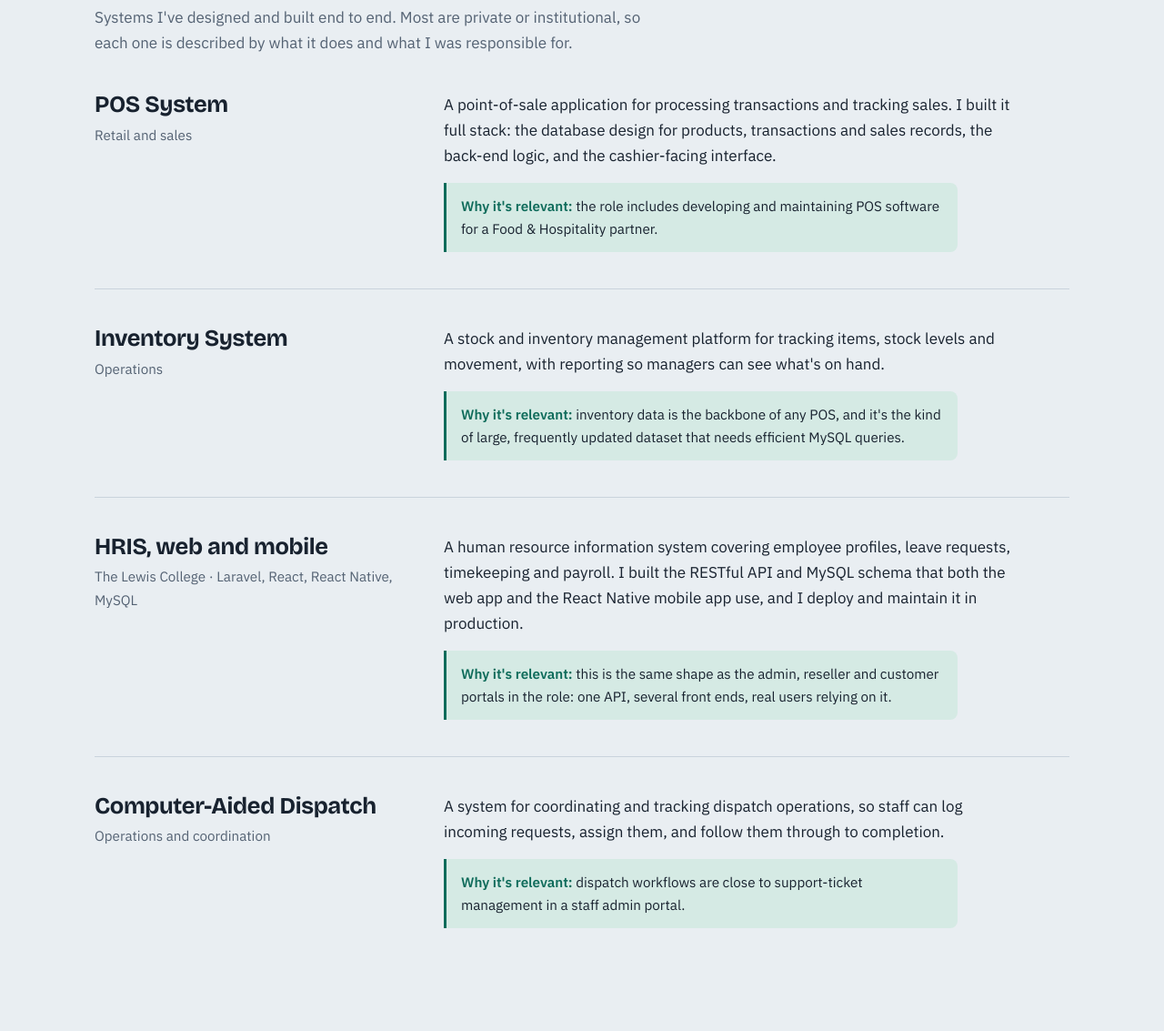
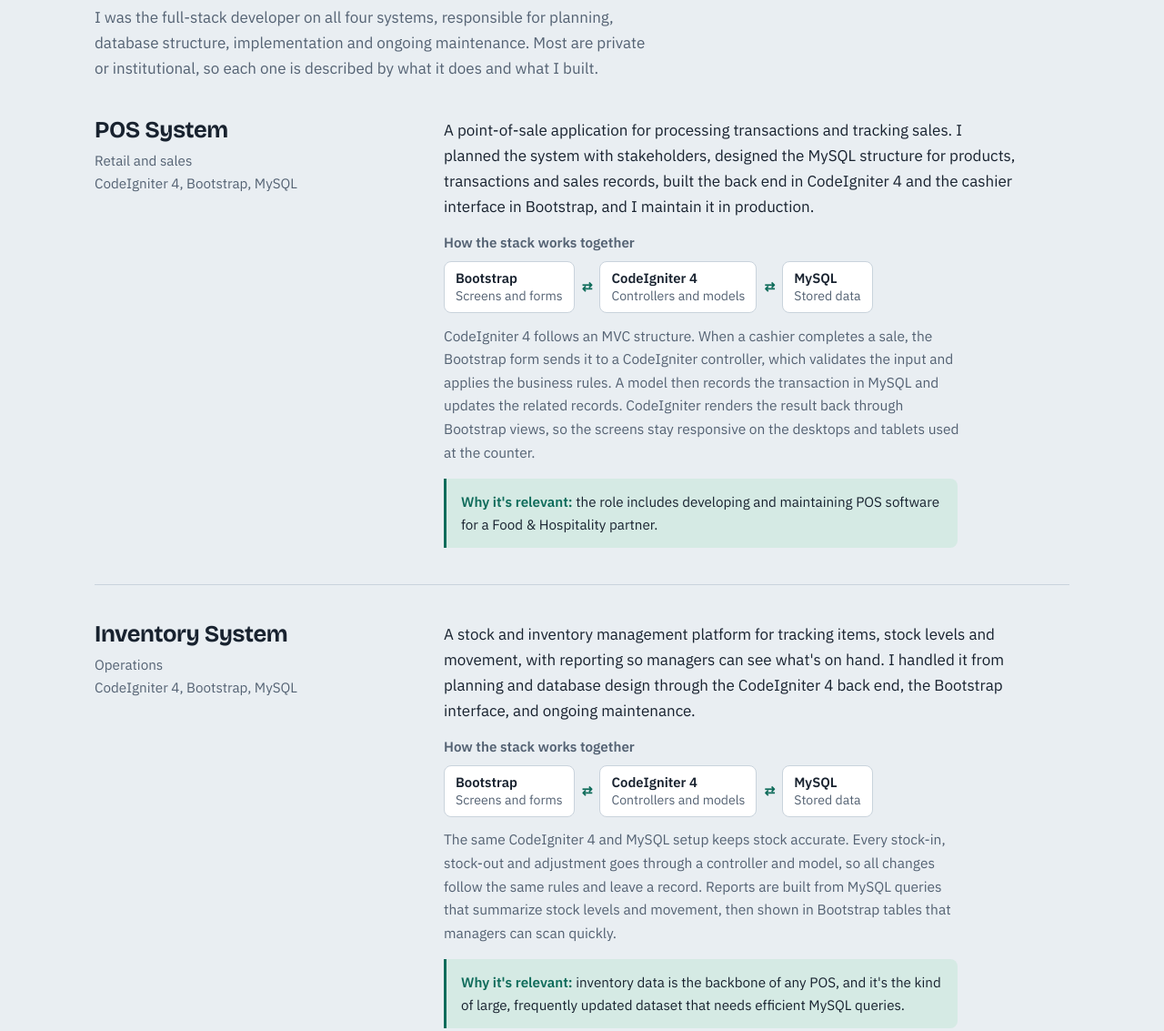
Before and after one commit to echotv/jerico-hita.portfolio, a plain HTML site: page index.html in a window 1280 px wide. Shown: the part 1401-2534 px from the top of the page at 91% size. Drawn offline with nearby package versions, Linux system fonts and the light colour scheme.

Commit message:
Revise project details and technologies in index.html
Updated project descriptions to include specific technologies used and responsibilities. Enhanced clarity on the role of full-stack development in various projects.

```diff
--- a/index.html
+++ b/index.html
@@ -98,6 +98,17 @@
 .project .match{background:var(--accent-soft);border-left:3px solid var(--accent);padding:.8rem 1rem;border-radius:0 8px 8px 0;font-size:.95rem;max-width:62ch}
 .project .match b{color:var(--accent)}
 
+
+/* how the stack fits together */
+.how{margin:0 0 1rem;max-width:62ch}
+.how h4{font:600 .95rem/1.3 var(--body);color:var(--muted);margin:0 0 .6rem}
+.flow{display:flex;flex-wrap:wrap;align-items:stretch;gap:.4rem;margin:0 0 .8rem;padding:0;list-style:none}
+.flow li{background:var(--surface);border:1px solid var(--line);border-radius:8px;padding:.5rem .75rem;font-size:.88rem;line-height:1.35}
+.flow li b{display:block;font-size:.93rem}
+.flow li span{color:var(--muted)}
+.flow .arrow{background:none;border:0;padding:0 .1rem;align-self:center;color:var(--accent);font-weight:600}
+.how p{font-size:.97rem;color:var(--muted);margin:0}
+
 /* timeline */
 .timeline{list-style:none;margin:0;padding:0;border-left:2px solid var(--line)}
 .timeline li{position:relative;padding:0 0 2.5rem 2rem}
@@ -163,7 +174,7 @@
       </div>
       <hr>
       <div class="row"><span>PHP / LARAVEL</span><span>1</span></div>
-      <div class="row"><span>CODEIGNITER</span><span>1</span></div>
+      <div class="row"><span>CODEIGNITER 4</span><span>1</span></div>
       <div class="row"><span>REACT.JS</span><span>1</span></div>
       <div class="row"><span>REACT NATIVE</span><span>1</span></div>
       <div class="row"><span>MYSQL</span><span>1</span></div>
@@ -196,37 +207,41 @@
 <section id="work">
   <div class="wrap">
     <h2>Selected work</h2>
-    <p class="lede">Systems I've designed and built end to end. Most are private or institutional, so each one is described by what it does and what I was responsible for.</p>
+    <p class="lede">I was the full-stack developer on all four systems, responsible for planning, database structure, implementation and ongoing maintenance. Most are private or institutional, so each one is described by what it does and what I built.</p>
 
     <article class="project">
-      <div><h3>POS System</h3><div class="kind">Retail and sales</div></div>
+      <div><h3>POS System</h3><div class="kind">Retail and sales<br>CodeIgniter 4, Bootstrap, MySQL</div></div>
       <div>
-        <p>A point-of-sale application for processing transactions and tracking sales. I built it full stack: the database design for products, transactions and sales records, the back-end logic, and the cashier-facing interface.</p>
+        <p>A point-of-sale application for processing transactions and tracking sales. I planned the system with stakeholders, designed the MySQL structure for products, transactions and sales records, built the back end in CodeIgniter 4 and the cashier interface in Bootstrap, and I maintain it in production.</p>
+        <div class="how"><h4>How the stack works together</h4><ol class="flow"><li><b>Bootstrap</b><span>Screens and forms</span></li><li class="arrow" aria-hidden="true">⇄</li><li><b>CodeIgniter 4</b><span>Controllers and models</span></li><li class="arrow" aria-hidden="true">⇄</li><li><b>MySQL</b><span>Stored data</span></li></ol><p>CodeIgniter 4 follows an MVC structure. When a cashier completes a sale, the Bootstrap form sends it to a CodeIgniter controller, which validates the input and applies the business rules. A model then records the transaction in MySQL and updates the related records. CodeIgniter renders the result back through Bootstrap views, so the screens stay responsive on the desktops and tablets used at the counter.</p></div>
         <div class="match"><b>Why it's relevant:</b> the role includes developing and maintaining POS software for a Food &amp; Hospitality partner.</div>
       </div>
     </article>
 
     <article class="project">
-      <div><h3>Inventory System</h3><div class="kind">Operations</div></div>
+      <div><h3>Inventory System</h3><div class="kind">Operations<br>CodeIgniter 4, Bootstrap, MySQL</div></div>
       <div>
-        <p>A stock and inventory management platform for tracking items, stock levels and movement, with reporting so managers can see what's on hand.</p>
+        <p>A stock and inventory management platform for tracking items, stock levels and movement, with reporting so managers can see what's on hand. I handled it from planning and database design through the CodeIgniter 4 back end, the Bootstrap interface, and ongoing maintenance.</p>
+        <div class="how"><h4>How the stack works together</h4><ol class="flow"><li><b>Bootstrap</b><span>Screens and forms</span></li><li class="arrow" aria-hidden="true">⇄</li><li><b>CodeIgniter 4</b><span>Controllers and models</span></li><li class="arrow" aria-hidden="true">⇄</li><li><b>MySQL</b><span>Stored data</span></li></ol><p>The same CodeIgniter 4 and MySQL setup keeps stock accurate. Every stock-in, stock-out and adjustment goes through a controller and model, so all changes follow the same rules and leave a record. Reports are built from MySQL queries that summarize stock levels and movement, then shown in Bootstrap tables that managers can scan quickly.</p></div>
         <div class="match"><b>Why it's relevant:</b> inventory data is the backbone of any POS, and it's the kind of large, frequently updated dataset that needs efficient MySQL queries.</div>
       </div>
     </article>
 
     <article class="project">
-      <div><h3>HRIS, web and mobile</h3><div class="kind">The Lewis College · Laravel, React, React Native, MySQL</div></div>
+      <div><h3>HRIS, web and mobile</h3><div class="kind">The Lewis College<br>Laravel, React.js, React Native, MySQL</div></div>
       <div>
-        <p>A human resource information system covering employee profiles, leave requests, timekeeping and payroll. I built the RESTful API and MySQL schema that both the web app and the React Native mobile app use, and I deploy and maintain it in production.</p>
+        <p>A human resource information system covering employee profiles, leave requests, timekeeping and payroll. I planned it, designed the MySQL schema, and built a Laravel REST API that serves two front ends: a React.js web app for HR staff, and a React Native mobile app where employees manage their own accounts. I deploy and maintain it in production.</p>
+        <div class="how"><h4>How the stack works together</h4><ol class="flow"><li><b>React.js web app</b><span>HR staff</span></li><li class="arrow" aria-hidden="true">⇄</li><li><b>Laravel REST API</b><span>Auth, rules, payroll logic</span></li><li class="arrow" aria-hidden="true">⇄</li><li><b>MySQL</b><span>Employees, leave, time</span></li><li class="arrow" aria-hidden="true">⇄</li><li><b>React Native app</b><span>Employee accounts</span></li></ol><p>Laravel is the single back end for both apps. It handles authentication, validation, and the rules for leave approvals, timekeeping and payroll, and it stores everything in MySQL. HR staff work in the React.js web app, while employees use the React Native mobile app to view their records and file requests. Both apps call the same REST API, so a leave request filed on a phone shows up for HR in the web app right away, and every rule lives in one place.</p></div>
         <div class="match"><b>Why it's relevant:</b> this is the same shape as the admin, reseller and customer portals in the role: one API, several front ends, real users relying on it.</div>
       </div>
     </article>
 
     <article class="project">
-      <div><h3>Computer-Aided Dispatch</h3><div class="kind">Operations and coordination</div></div>
+      <div><h3>Computer-Aided Dispatch</h3><div class="kind">Operations and coordination<br>Laravel, React.js, React Native, MySQL</div></div>
       <div>
-        <p>A system for coordinating and tracking dispatch operations, so staff can log incoming requests, assign them, and follow them through to completion.</p>
-        <div class="match"><b>Why it's relevant:</b> dispatch workflows are close to support-ticket management in a staff admin portal.</div>
+        <p>A system for coordinating and tracking dispatch operations. Dispatchers log incoming requests and assign them in a web app, and responders receive their assignments and update their status from a mobile app, so every request can be followed through to completion. I planned it, designed the MySQL structure, built the Laravel back end, the React.js dispatcher app and the React Native responder app, and I maintain all of it.</p>
+        <div class="how"><h4>How the stack works together</h4><ol class="flow"><li><b>React.js web app</b><span>Dispatchers</span></li><li class="arrow" aria-hidden="true">⇄</li><li><b>Laravel REST API</b><span>Assignments and status</span></li><li class="arrow" aria-hidden="true">⇄</li><li><b>MySQL</b><span>Requests and history</span></li><li class="arrow" aria-hidden="true">⇄</li><li><b>React Native app</b><span>Responders</span></li></ol><p>Laravel is the single back end for both apps. A dispatcher logs a request and assigns a responder in the React.js web app, which updates without full page reloads so it keeps up when requests come in quickly. Laravel validates the assignment and saves it to MySQL, and the responder sees it in the React Native app on their phone. As the responder updates their status, those changes go through the same API, so the dispatcher sees progress in the web app and every step is kept in the request's history.</p></div>
+        <div class="match"><b>Why it's relevant:</b> one API serving a staff web app and a field mobile app is the same pattern as the admin, reseller and customer portals in the role, and dispatch tracking is close to support-ticket management.</div>
       </div>
     </article>
   </div>
```
